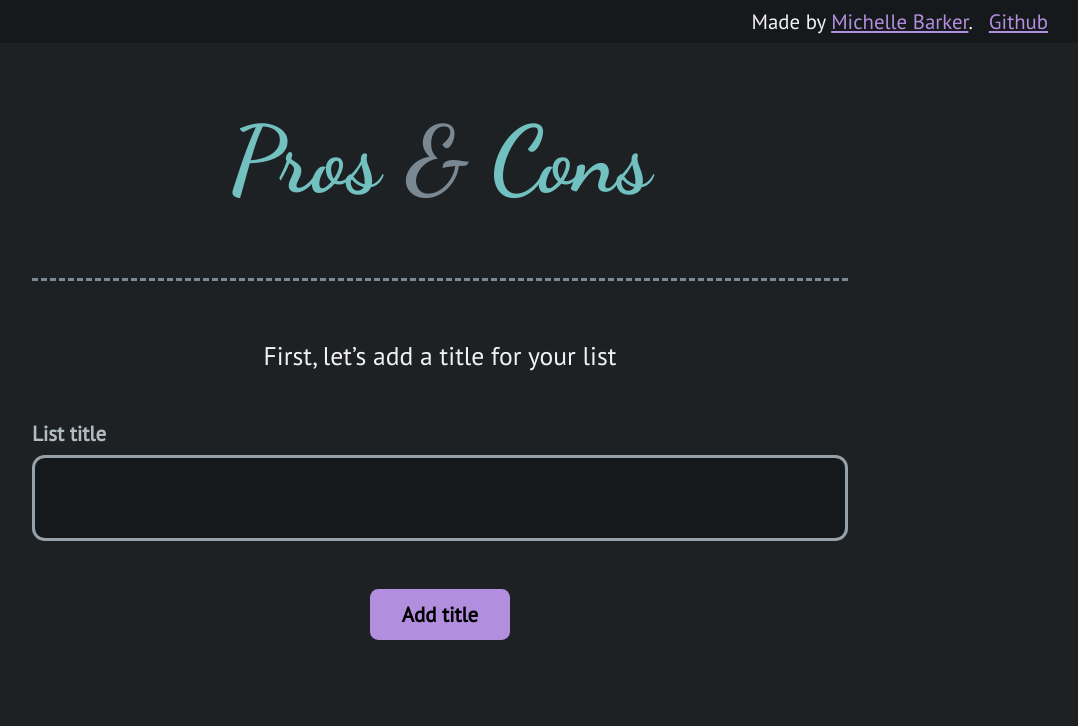
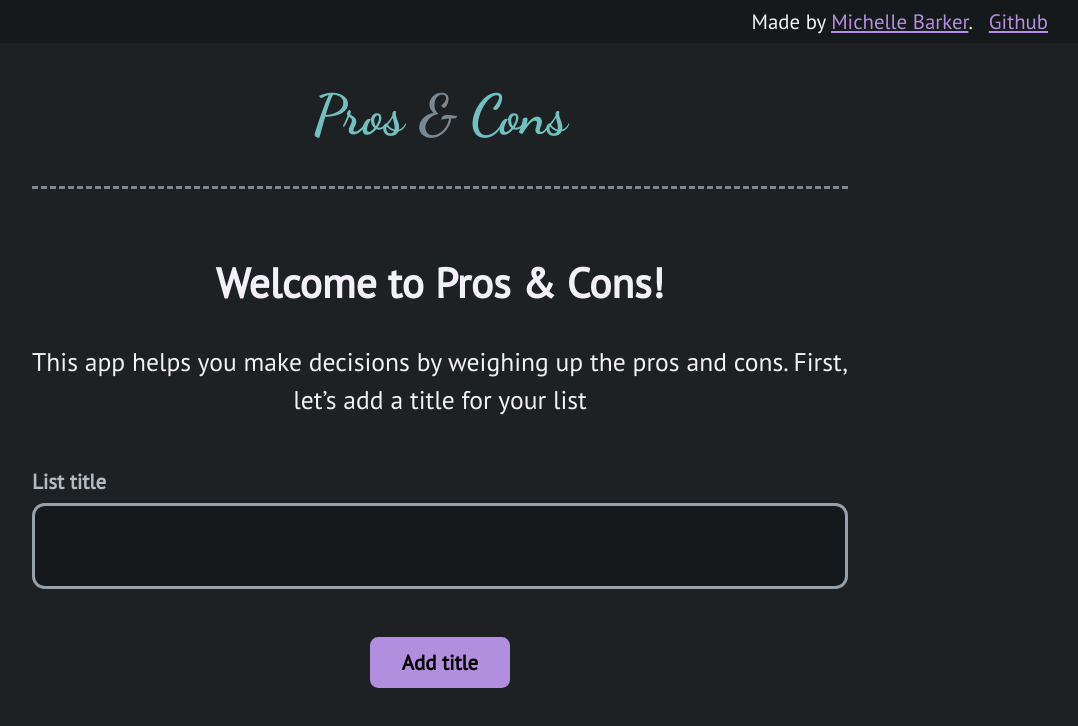
Before and after one commit to mbarker84/pros-cons, a React (Create React App) app: page / in a window 1280 px wide. Shown: the top 726 px of the page, without its empty margins (200-1278 px from the left). Built offline with nearby package versions, Linux system fonts and the light colour scheme.

Commit message:
List titel based on state, various refactoring

```diff
--- a/src/App.js
+++ b/src/App.js
@@ -1,14 +1,7 @@
 import React, { useState } from 'react'
 import './App.scss'
 import Header from './components/Header'
-import ListTitle from './components/ListTitle'
 import FormAndList from './components/FormAndList'
-
-const renderFormAndList = (section, setSection) => {
-  if (section > 0) {
-    return <FormAndList section={section} onSubmit={() => setSection(2)}></FormAndList>
-  }
-}
 
 const renderResetButton = (section, setSection) => {
   if (section > 0) {
@@ -27,8 +20,7 @@ const App = () => {
     <div className="app">
       <Header />
       <main>
-        <ListTitle section={section} onSubmit={() => setSection(section + 1)} />
-        {renderFormAndList(section, setSection)}
+        <FormAndList section={section} onSubmit={() => setSection(section + 1)}></FormAndList>
         {renderResetButton(section, setSection)}
       </main>
     </div>
--- a/src/components/FormAndList.js
+++ b/src/components/FormAndList.js
@@ -1,6 +1,7 @@
 import React, { useState } from 'react'
 import CreateNewItem from './CreateNewItem'
 import List from './List'
+import ListTitle from './ListTitle'
 
 const onItemSubmit = (setPros, setCons, pros, cons, data) => {
   if (data.type === 'pro') {
@@ -12,8 +13,9 @@ const onItemSubmit = (setPros, setCons, pros, cons, data) => {
   }
 }
 
-const calculateTotal = (listItems) => {
+const calculateTotal = (listItems, section) => {
   if (!listItems || !listItems.length) return 0
+  if (section === 0) return 0
   if (listItems.length === 1) return listItems[0].itemValue
   return listItems.reduce((acc, curr) => parseInt(acc.itemValue) + parseInt(curr.itemValue))
 }
@@ -32,10 +34,12 @@ const renderButton = (setWinner, pros, cons, props) => {
   }
 }
 
-const renderResult = (winner) => {
+const renderResult = (winner, section) => {
+  if (section !== 2) return
+
   if (winner === 'equal') {
     return (
-      <div>
+      <div className="wrapper">
         <h3>The lists are equal</h3>
       </div>
     )
@@ -43,7 +47,7 @@ const renderResult = (winner) => {
 
   if (winner) {
     return (
-      <div>
+      <div className="wrapper">
         <h3>The winner is {winner}</h3>
       </div>
     )
@@ -64,29 +68,42 @@ const removeItem = (array, itemIndex) => {
   return array.filter((item, index) => index !== itemIndex)
 }
 
+const renderList = (section, pros, cons, totalPros, totalCons, setPros, setCons) => {
+  if (section > 0) {
+    return (
+      <div className="wrapper wrapper--large">
+        <div className="list__wrapper">
+          <div>
+            <List title="Pros" value={totalPros} items={pros} section={section} itemOnClick={(itemIndex) => setPros(removeItem(pros, itemIndex))}></List>
+          </div>
+          <div>
+            <List title="Cons" value={totalCons} items={cons} itemOnClick={(itemIndex) => setCons(removeItem(pros, itemIndex))}></List>
+          </div>
+        </div>
+      </div>
+    )
+  }
+}
+
 const FormAndList = (props) => {
   const [pros, setPros] = useState([])
   const [cons, setCons] = useState([])
   const [winner, setWinner] = useState(null)
 
-  const totalPros = calculateTotal(pros)
-  const totalCons = calculateTotal(cons)
+  const { section, onSubmit } = props
+
+  const totalPros = calculateTotal(pros, section)
+  const totalCons = calculateTotal(cons, section)
+
+  const listHasItems = totalPros > 0 || totalCons > 0
 
   return (
     <div>
+      <ListTitle section={section} onSubmit={onSubmit} shouldShowText={listHasItems} />
       {renderCreate(setPros, setCons, pros, cons, props)}
-      <div className="wrapper wrapper--large">
-        {renderResult(winner)}
-        <div className="list__wrapper">
-          <div>
-            <List title="Pros" value={totalPros} items={pros} itemOnClick={(itemIndex) => setPros(removeItem(pros, itemIndex))}></List>
-          </div>
-          <div>
-            <List title="Cons" value={totalCons} items={cons} itemOnClick={(itemIndex) => setCons(removeItem(pros, itemIndex))}></List>
-          </div>
-        </div>
-        {renderButton(setWinner, totalPros, totalCons, props)}
-      </div>
+      {renderResult(winner, section)}
+      {renderList(section, pros, cons, totalPros, totalCons, setPros, setCons)}
+      {renderButton(setWinner, totalPros, totalCons, props)}
     </div>
   )
 }
--- a/src/components/Item.js
+++ b/src/components/Item.js
@@ -1,11 +1,17 @@
 import React from 'react'
+
+const renderButton = (props) => {
+  if (props.section === 1) {
+    return <button type="button" className="list-item__button" onClick={() => props.itemOnClick(props.index)}>Remove</button>
+  }
+}
 
 const Item = (props) => {
   return (
     <li className="list-item">
       <h4 className="list-item__title">{props.title}</h4>
       <span className="list-item__value">{props.itemValue}</span>
-      <button type="button" className="list-item__button" onClick={() => props.itemOnClick(props.index)}>Remove</button>
+      {renderButton(props)}
     </li>
   )
 }
--- a/src/components/List.js
+++ b/src/components/List.js
@@ -1,13 +1,13 @@
 import React, { useState } from 'react'
 import Item from './Item'
 
-const renderItems = (items, itemOnClick) => {
+const renderItems = (items, itemOnClick, section) => {
   if (!items) return
-  return items.map((item, index) => <Item {...item} key={index} itemOnClick={itemOnClick} index={index} />)
+  return items.map((item, index) => <Item {...item} section={section} key={index} itemOnClick={itemOnClick} index={index} />)
 }
 
 const List = (props) => {
-  const { items, itemOnClick } = props
+  const { items, itemOnClick, section } = props
 
   return (
     <div>
@@ -16,7 +16,7 @@ const List = (props) => {
         <span className="list__total">{props.value}</span>
       </h2>
       <ul className="list__list">
-        {renderItems(items, itemOnClick)}
+        {renderItems(items, itemOnClick, section)}
       </ul>
     </div>
   )
--- a/src/components/ListTitle.js
+++ b/src/components/ListTitle.js
@@ -1,9 +1,7 @@
 import React, { useState } from 'react'
 
-const renderTitle = (title, titleSubmitted) => {
-  if (title && titleSubmitted) {
-    return <h2 className="list-title__heading">{title}</h2>
-  }
+const getTitle = (title, titleSubmitted) => {
+  return title && titleSubmitted ? title : 'Welcome to Pros & Cons!'
 }
 
 const renderForm = (setTitle, setTitleSubmitted, props) => {
@@ -22,22 +20,29 @@ const renderForm = (setTitle, setTitleSubmitted, props) => {
   }
 }
 
-const getText = (section) => {
+const renderText = (section, shouldShowText) => {
+  if (section >= 2) return
+  if (shouldShowText) return
+
+  let text = 'This app helps you make decisions by weighing up the pros and cons. First, let’s add a title for your list'
+
   if (section === 1) {
-    return  'Add items to your pros and cons list'
+    text = 'Add items to your pros and cons list and assign each one a value between 1 and 10 based on how important a factor it is in the decision-making process. 1 = not important, 10 = very important.'
   }
 
-  return 'First, let’s add a title for your list'
+  return <p className="list-title__text">{text}</p>
 }
 
 const ListTitle = (props) => {
   const [title, setTitle] = useState('Welcome to Pros and Cons!')
   const [titleSubmitted, setTitleSubmitted] = useState(false)
 
+  const { section, shouldShowText } = props
+
   return (
     <div className="list-title">
-      {renderTitle(title, titleSubmitted)}
-      <p class="list-title__text">{getText(props.section)}</p>
+      <h2 className="list-title__heading">{getTitle(title, titleSubmitted)}</h2>
+      {renderText(section, shouldShowText)}
       {renderForm(setTitle, setTitleSubmitted, props)}
     </div>
   )
--- a/src/scss/_typography.scss
+++ b/src/scss/_typography.scss
@@ -17,7 +17,7 @@ h1 {
 	font-family: 'Dancing Script', cursive;
 
 	@media (min-width: $sm) {
-		font-size: 5.8rem;
+		font-size: 3.5rem;
 	}
 }
 
@@ -25,3 +25,7 @@ button,
 label {
 	font-weight: 700;
 }
+
+p {
+	line-height: 1.5;
+}
--- a/src/scss/components/_form.scss
+++ b/src/scss/components/_form.scss
@@ -1,8 +1,11 @@
 .form {
+	margin-bottom: 2rem;
+
 	@media (min-width: $lg) {
 		display: grid;
 		grid-template-columns: 3fr 1fr;
 		grid-gap: 2rem;
+		margin-bottom: 4rem;
 	}
 }
 
```
